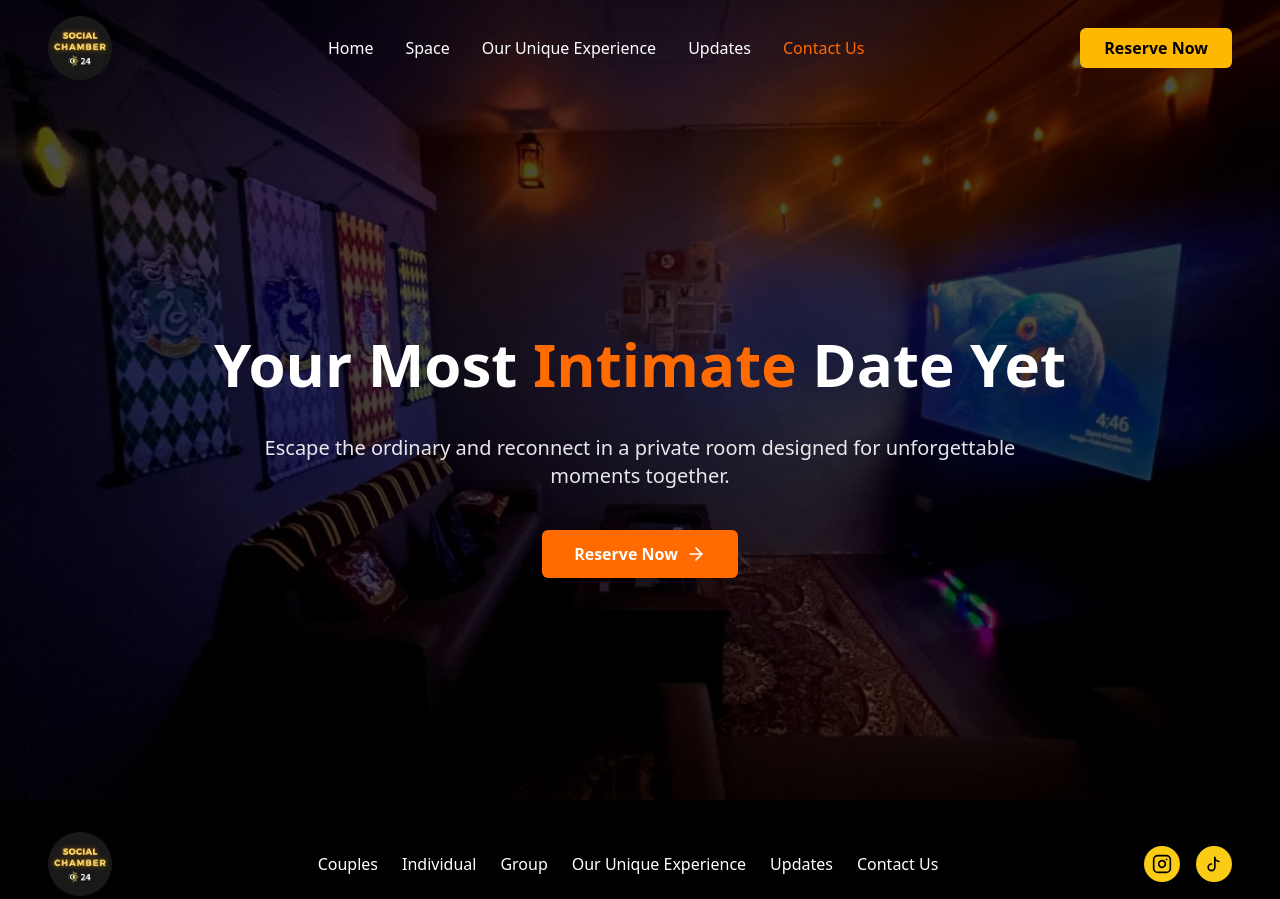
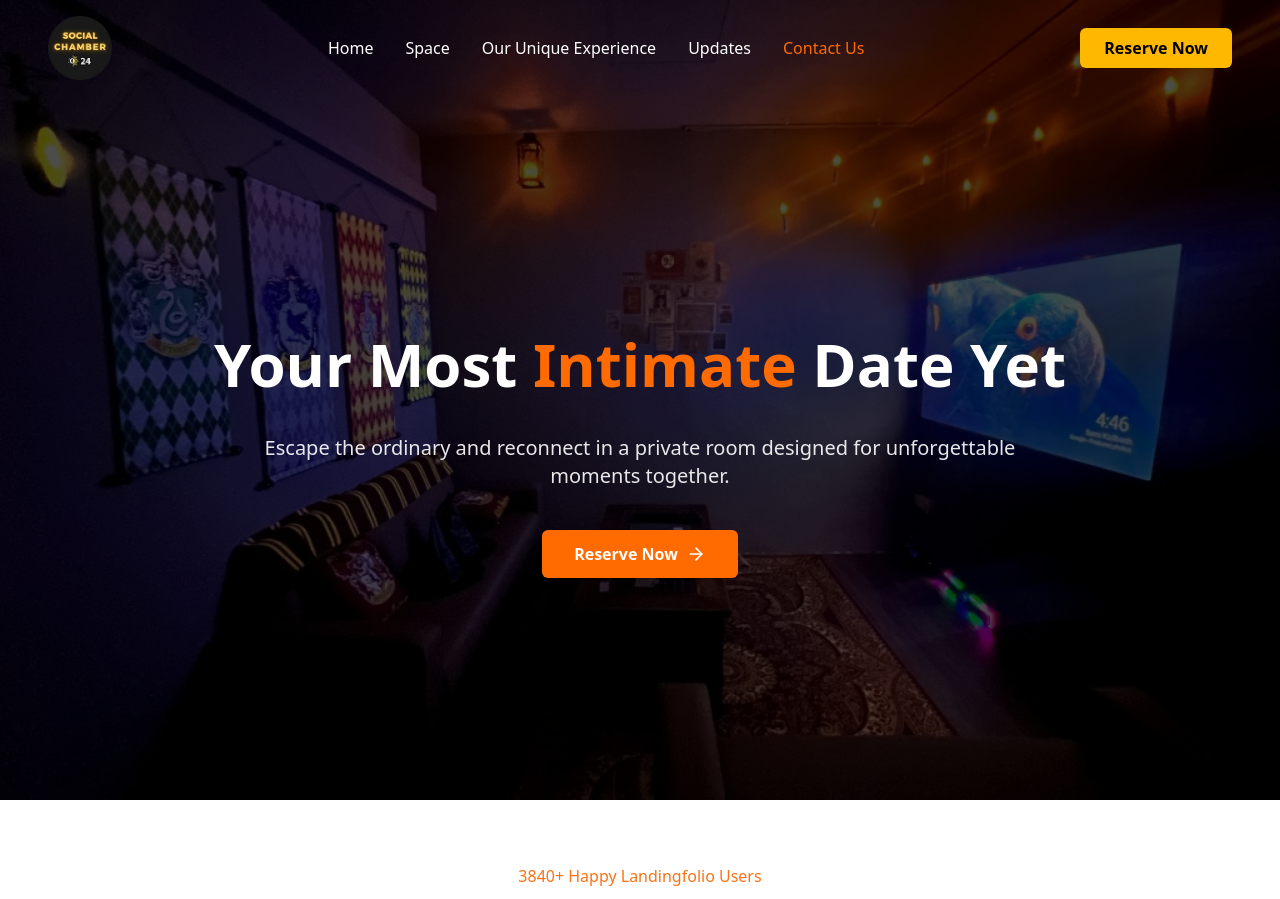
Before and after one commit to fsdteam8/boss65-frontend, a Next.js app: page /contact in a window 1280 px wide. Shown: the top 899 px of the page. Built offline with nearby package versions, Linux system fonts and the light colour scheme.

Commit message:
add review in contact

```diff
--- a/src/app/contact/page.tsx
+++ b/src/app/contact/page.tsx
@@ -1,11 +1,13 @@
 import HeroSection from '@/components/Hero'
 import { Contact } from '@/components/hero-title'
+import ReviewCarousel from '@/components/Review'
 import React from 'react'
 
 const page = () => {
   return (
     <div>
       <HeroSection heading={<Contact/>}/>
+      <ReviewCarousel/>
     </div>
   )
 }
```
